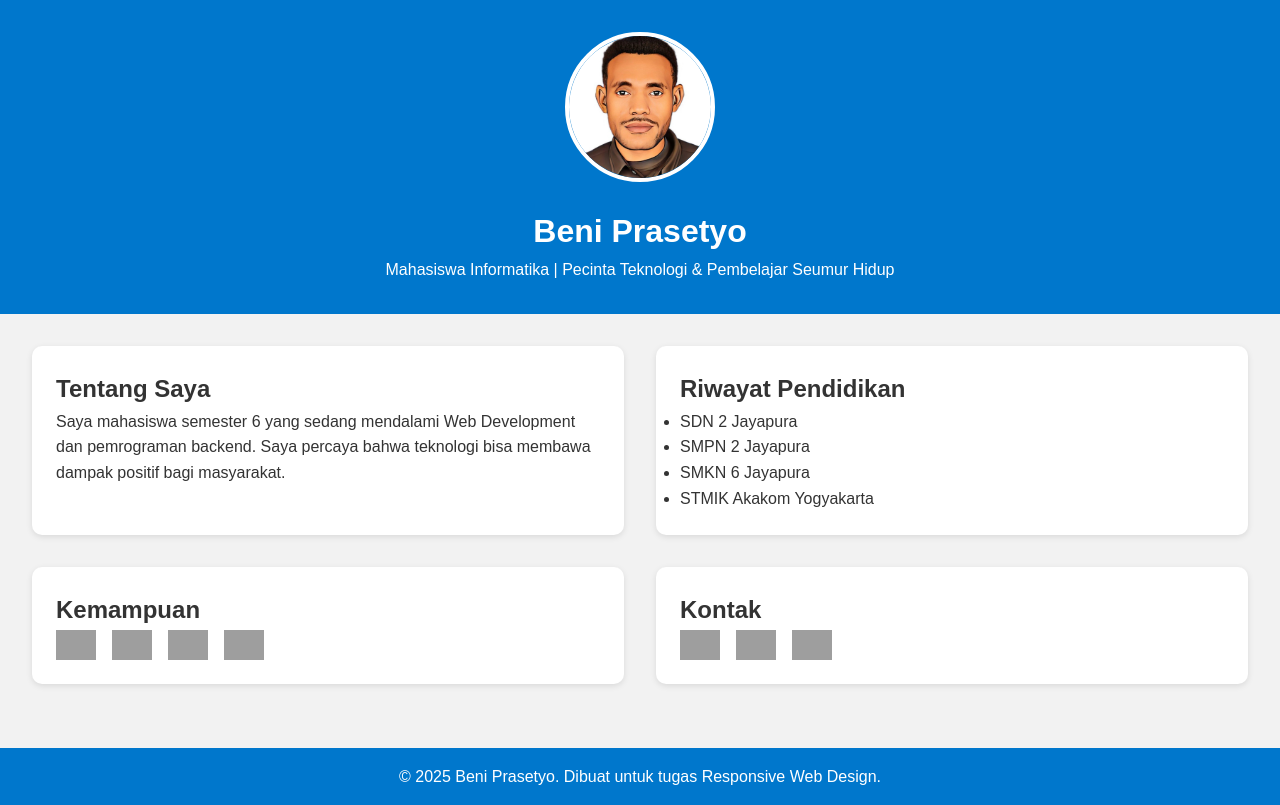
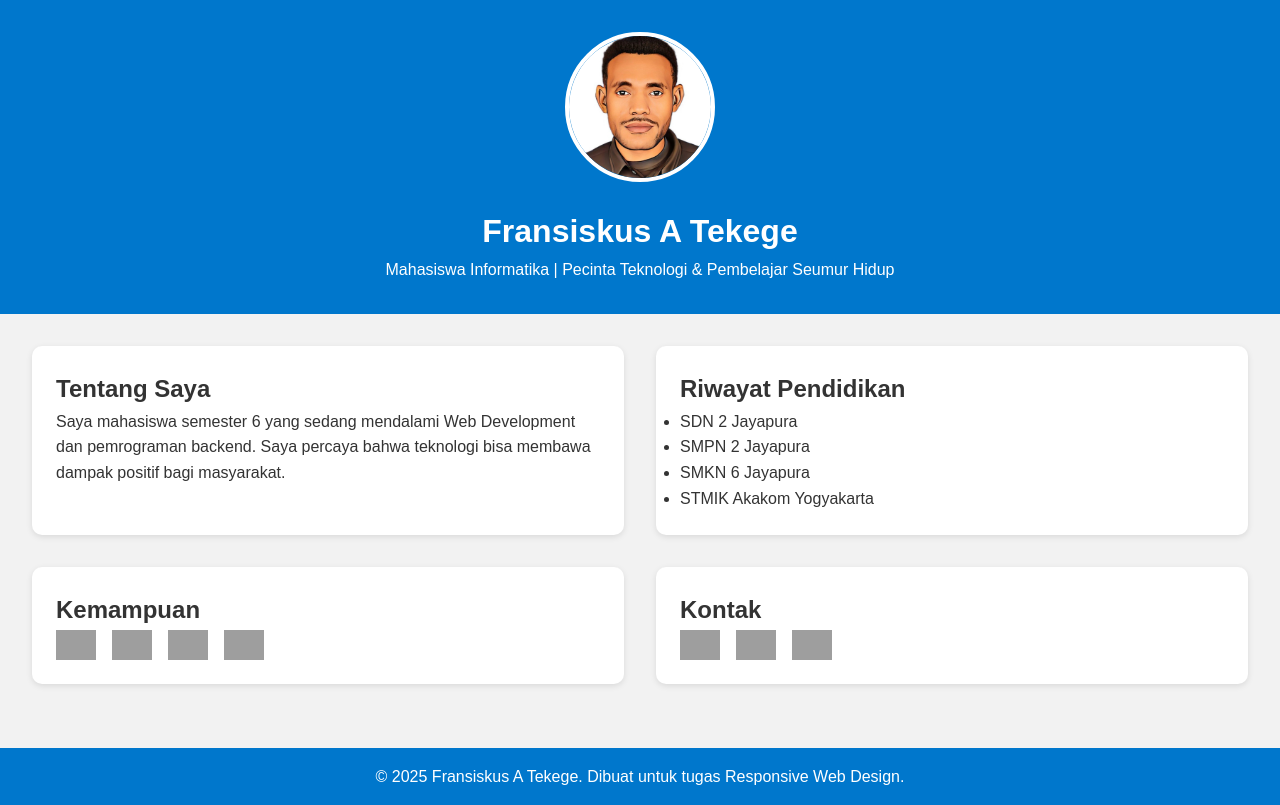
Before and after one commit to Fransis96/PWM, a plain HTML site: page index.html in a window 1280 px wide. Drawn offline with Linux system fonts and the light colour scheme; grey boxes are pictures that could not be loaded.

Commit message:
Update file html

```diff
--- a/index.html
+++ b/index.html
@@ -9,7 +9,7 @@
 <body>
   <header>
     <img src="profile.png" alt="Foto Profil Beni" class="foto-profil">
-    <h1>Beni Prasetyo</h1>
+    <h1>Fransiskus A Tekege</h1>
     <p>Mahasiswa Informatika | Pecinta Teknologi & Pembelajar Seumur Hidup</p>
   </header>
 
@@ -51,7 +51,7 @@
   </main>
 
   <footer>
-    <p>&copy; 2025 Beni Prasetyo. Dibuat untuk tugas Responsive Web Design.</p>
+    <p>&copy; 2025 Fransiskus A Tekege. Dibuat untuk tugas Responsive Web Design.</p>
   </footer>
 </body>
 </html>
```
